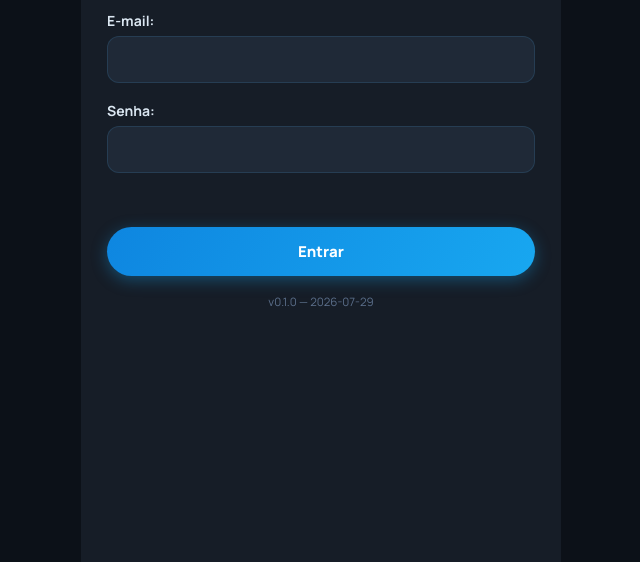
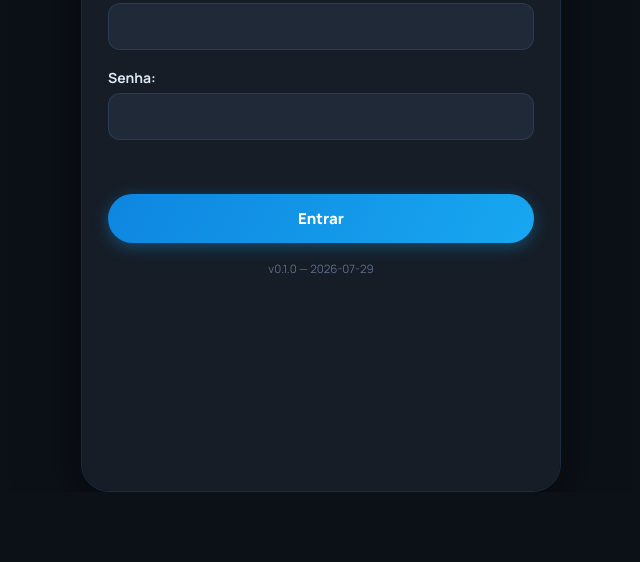
Before and after one commit to mc-acoustics/conectanos-monitoramento, a plain HTML site: page index.html in a window 1280 px wide. Shown: the part 334-896 px from the top of the page, without its empty margins (319-959 px from the left). After the commit the page ends 826 px from the top, so only its background shows below. Drawn offline with Linux system fonts and the light colour scheme.

Commit message:
Desktop: moldura centralizada estilo device + folga p/ tab bar (mobile inalterado)

```diff
--- a/style.css
+++ b/style.css
@@ -180,3 +180,18 @@
   stroke-linecap: round; stroke-linejoin: round; }
 .tab.active { color: var(--cn-blue-300); font-weight: 700; }
 .muted { color: var(--cn-text-mute); font-size: 13px; text-align: center; }
+
+/* ---- desktop: moldura de "aparelho" centralizada (celular fica igual) ---- */
+@media (min-width: 768px) {
+  body { padding: 28px 0 96px; }
+  #app {
+    border: 1px solid var(--cn-card-border-strong);
+    border-radius: 28px;
+    overflow: hidden;
+    box-shadow: 0 18px 60px rgba(0, 0, 0, .55);
+    min-height: calc(100vh - 124px);
+  }
+  .screen { min-height: calc(100vh - 124px); padding-bottom: 120px; }
+  .login-wrap { min-height: calc(100vh - 124px); }
+  .tabbar { bottom: 22px; }
+}
```
